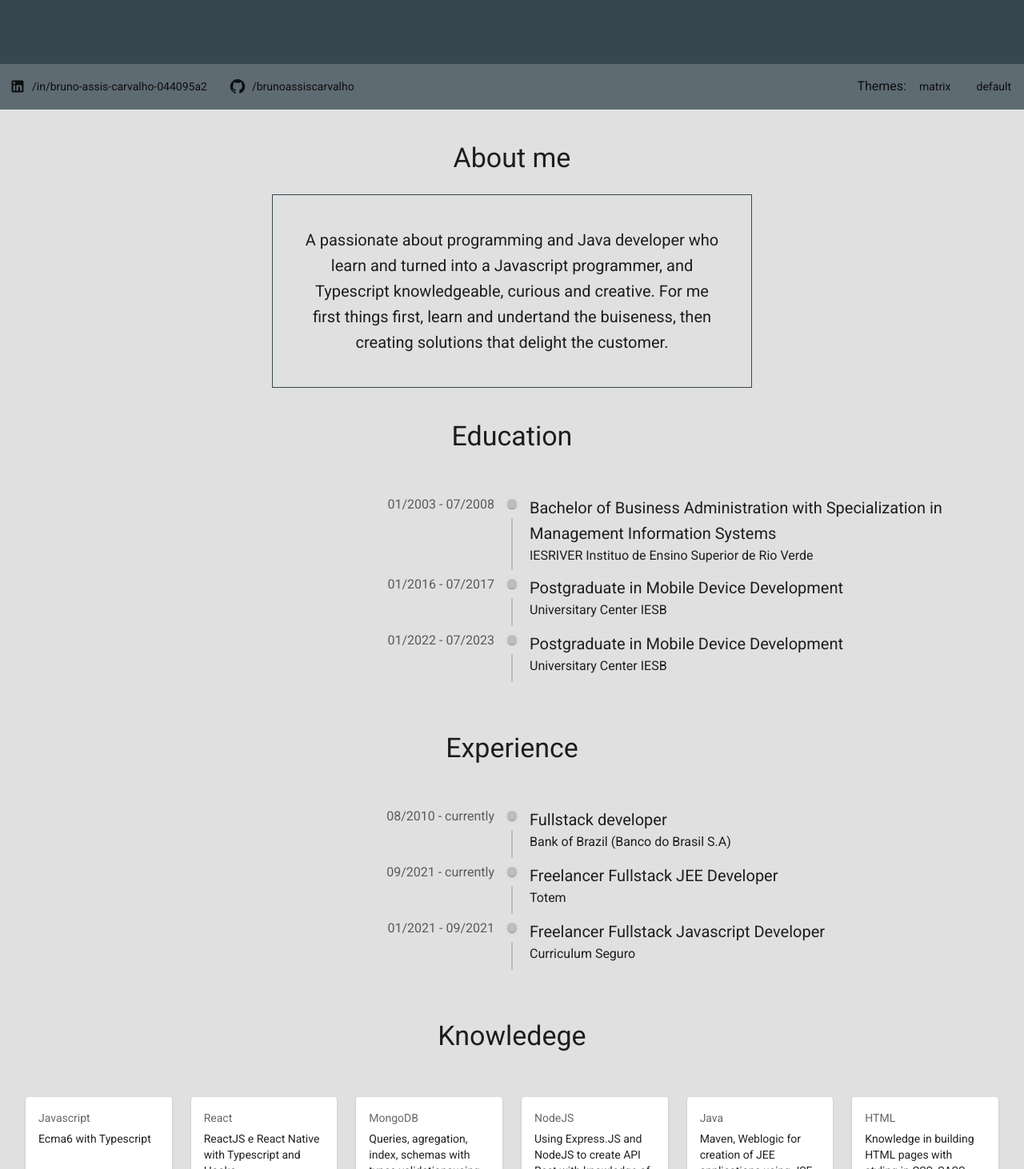
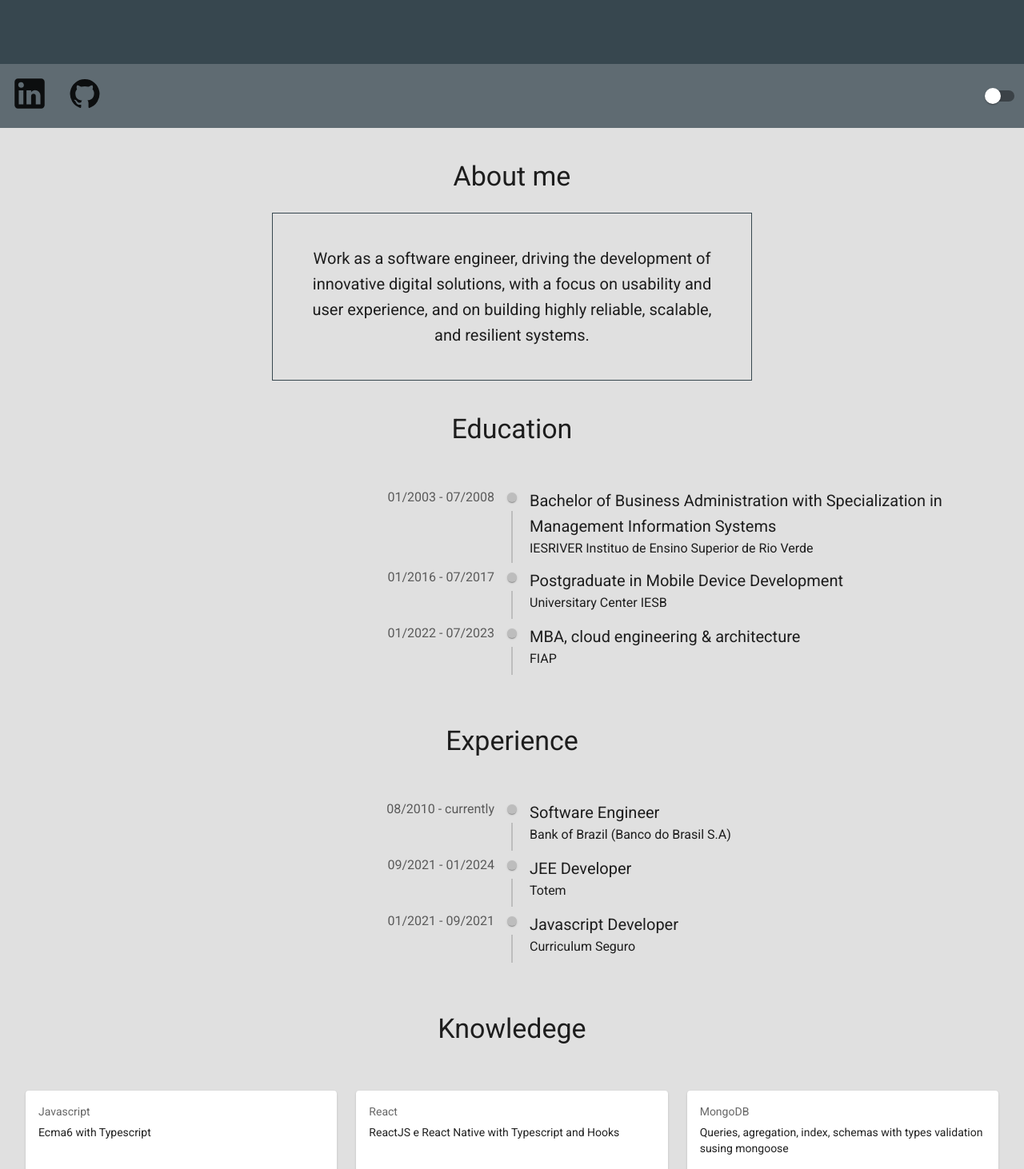
Before and after one commit to brunoassiscarvalho/portfolio, a React (Create React App) app: page / in a window 1280 px wide. Shown: the part 248-1710 px from the top of the page at 80% size. Built offline with nearby package versions, Linux system fonts and the light colour scheme.

Commit message:
change header and implments readonly props

```diff
--- a/package.json
+++ b/package.json
@@ -51,5 +51,6 @@
   },
   "devDependencies": {
     "gh-pages": "^3.2.3"
-  }
+  },
+  "packageManager": "yarn@1.22.22+sha512.a6b2f7906b721bba3d67d4aff083df04dad64c399707841b7acf00f6b133b7ac24255f2652fa22ae3534329dc6180534e98d17432037ff6fd140556e2bb3137e"
 }
--- a/src/components/organisms/bigHeader.tsx
+++ b/src/components/organisms/bigHeader.tsx
@@ -1,11 +1,19 @@
 import { LinkedIn, GitHub } from "@mui/icons-material";
-import { Box, Typography, Button, Grid } from "@mui/material";
+import { Box, Typography, Grid, IconButton, Switch } from "@mui/material";
+import { Personal } from "../../interfaces/resume";
 
-export default function BigHeader() {
+import React, { useMemo } from "react";
 
-  function handleChangeTheme(themeName: string) {
-    localStorage.setItem("themeName", themeName);
-    window.location.reload()
+export default function BigHeader({name, position, socialMedia}: Readonly<Personal>): JSX.Element {
+
+  // Determine checked state from localStorage
+  const checked = useMemo(() => {
+    return localStorage.getItem("themeName") === "defaultTheme";
+  }, []);
+
+  function handleChangeTheme(event: React.ChangeEvent<HTMLInputElement>, checked: boolean) {
+    localStorage.setItem("themeName", checked ? "defaultTheme" : "matrixTheme");
+    window.location.reload();
   }
 
   return (
@@ -23,10 +31,10 @@ export default function BigHeader() {
         }}>
           <Box >
             <Typography variant='h1'>
-              Bruno Assis Carvalho
+              {name}
             </Typography>
             <Typography variant='h3' color="text.secondary">
-              Fullstack developer
+              {position}
             </Typography>
           </Box>
 
@@ -34,20 +42,16 @@ export default function BigHeader() {
       </Grid>
       <Grid item xs={12}>
         <Box sx={{ backgroundColor: "primary.light", display:"flex", justifyContent: 'space-between'}} >
-          <Box>
-            <Button startIcon={<LinkedIn />} color="inherit" onClick={() => window.open("https://www.linkedin.com/in/bruno-assis-carvalho-044095a2", "_blank")}>
-              /in/bruno-assis-carvalho-044095a2
-            </Button>
-            <Button startIcon={<GitHub />} color="inherit" onClick={() => window.open("https://github.com/brunoassiscarvalho", "_blank")}>
-              /brunoassiscarvalho
-            </Button>
+          <Box sx={{height:80}}>
+            <IconButton size="large" color="inherit" aria-label="linkedin" onClick={() => window.open("https://www.linkedin.com/in/bruno-assis-carvalho-044095a2", "_blank")}>
+              <LinkedIn sx={{ fontSize: 50 }} />
+            </IconButton>
+            <IconButton size="large" color="inherit" onClick={() => window.open("https://github.com/brunoassiscarvalho", "_blank")}>
+              <GitHub sx={{ fontSize: 40 }} />
+            </IconButton>
           </Box>
           <Box display={"flex"} alignItems="center">
-            <Typography>
-              Themes:
-            </Typography>
-            <Button color="inherit"  onClick={() => handleChangeTheme("matrixTheme")}>Matrix</Button>
-            <Button color="inherit"   onClick={() => handleChangeTheme("defaultTheme")}>Default</Button>
+            <Switch onChange={handleChangeTheme} checked={checked} />
           </Box>
         </Box>
       </Grid>
--- a/src/components/organisms/timeLinePanel.tsx
+++ b/src/components/organisms/timeLinePanel.tsx
@@ -15,11 +15,11 @@ export interface ITimelineItem {
   detail?: string;
 }
 
-export default function TimeLinePanel({ data }: ITimeLinePanel) {
+export default function TimeLinePanel({ data }: Readonly<ITimeLinePanel>) {
   return (
     <Timeline>
-      {data.map(({ date, title, subtitle, detail }: ITimelineItem) =>
-        <TimelineItem>
+      {data.map(({ date, title, subtitle, detail }: ITimelineItem, idx: number) =>
+        <TimelineItem key={`${date.start}-${date.end}-${title}-${idx}`}>
           <TimelineOppositeContent color="text.secondary">
             {`${date.start} - ${date.end} `}
           </TimelineOppositeContent>
--- a/src/pages/aboutMePage.tsx
+++ b/src/pages/aboutMePage.tsx
@@ -5,7 +5,7 @@ interface IAboutMePage {
   description: string;
 }
 
-export default function AboutMePage({ description }: IAboutMePage) {
+export default function AboutMePage({ description }: Readonly<IAboutMePage>) {
 
   return (
     <ItemPanel title="About me">
--- a/src/pages/educationPage.tsx
+++ b/src/pages/educationPage.tsx
@@ -9,7 +9,7 @@ interface IEducationPanel {
   education: Resume['education'];
 }
 
-export default function EducationPage({ education }: IEducationPanel): JSX.Element {
+export default function EducationPage({ education }: Readonly<IEducationPanel>): JSX.Element {
   return (
     <ItemPanel title="Education">
       <TimeLinePanel data={educationTimelineAdapter(education)} />
--- a/src/pages/experiencePage.tsx
+++ b/src/pages/experiencePage.tsx
@@ -9,7 +9,7 @@ interface IExperiencePanel {
   experience: Resume['experience'];
 }
 
-export default function ExperiencePage({ experience }: IExperiencePanel): JSX.Element {
+export default function ExperiencePage({ experience }: Readonly<IExperiencePanel>): JSX.Element {
 
   return (
     <ItemPanel title="Experience">
--- a/src/pages/resumePage.tsx
+++ b/src/pages/resumePage.tsx
@@ -12,13 +12,13 @@ import Footer from '../components/organisms/footer';
 
 export default function ResumePage(): JSX.Element {
 
-  const { knowledge, education, experience, aboutMe }: Resume = resume;
+  const { personal, knowledge, education, experience, aboutMe }: Resume = resume;
 
   return (
     <Box>
       <Grid container spacing={5}>
         <Grid item xs={12}>
-          <BigHeader />
+          <BigHeader {...personal} />
         </Grid>
         <Grid item xs={12}>
           <AboutMePage description={aboutMe} />
--- a/src/resume.json
+++ b/src/resume.json
@@ -1,6 +1,7 @@
 {
+  "personal": {
     "name": "Bruno Assis Carvalho",
-  "position": "Fullstack developer",
+    "position": "Software engineer",
     "socialMedia": [
       {
         "name": "linkedin",
@@ -10,23 +11,24 @@
         "name": "github",
         "url": "https://github.com/brunoassiscarvalho"
       }
-  ],
-  "aboutMe": "A passionate about programming and Java developer who learn and turned into a Javascript programmer, and Typescript knowledgeable, curious and creative. For me first things first, learn and undertand the buiseness, then creating solutions that delight the customer.",
+    ]
+  },
+  "aboutMe": "Work as a software engineer, driving the development of innovative digital solutions, with a focus on usability and user experience, and on building highly reliable, scalable, and resilient systems.",
   "education": [
     {
-      "date":{"start":"01/2003", "end":"07/2008"},
+      "date": { "start": "01/2003", "end": "07/2008" },
       "course": "Bachelor of Business Administration with Specialization in Management Information Systems",
       "institution": "IESRIVER Instituo de Ensino Superior de Rio Verde"
     },
     {
-      "date":{"start":"01/2016", "end":"07/2017"},
+      "date": { "start": "01/2016", "end": "07/2017" },
       "course": "Postgraduate in Mobile Device Development",
       "institution": "Universitary Center IESB"
     },
     {
-      "date":{"start":"01/2022", "end":"07/2023"},
-      "course": "Postgraduate in Mobile Device Development",
-      "institution": "Universitary Center IESB"
+      "date": { "start": "01/2022", "end": "07/2023" },
+      "course": "MBA, cloud engineering & architecture ",
+      "institution": "FIAP"
     }
   ],
   "certifications": [
@@ -36,9 +38,9 @@
   ],
   "experience": [
     {
-      "date":{"start":"08/2010", "end":"currently"},
+      "date": { "start": "08/2010", "end": "currently" },
       "company": "Bank of Brazil (Banco do Brasil S.A)",
-      "posisiton": "Fullstack developer",
+      "posisiton": "Software Engineer",
       "jobs": [
         "Java development with Weblogic, Struts 2",
         "System migration to AngularJS and API Rest",
@@ -47,58 +49,65 @@
       "detail": "I worked with customer service from 2010 to 2013, in an agency. Then, after an internal process, I was recruited to the Technology Department where I worked as a web developer for the company customer self-service system, using Java, Javascript, CSS, HTML, Git and Maven, Weblogic technologies. Performed requirements gathering and application development. I participated in the migration of the system from the Struts framework to AngularJS, as well as the development of several features for the system. I developed on a low-code project, in which we develop a tool for building mobile applications using ReactJS, React-Native, NodeJS and MongoDB. Now I lead a team that develops a functionality, in React-Native for mobile app, in the bank's insurance sector."
     },
     {
-      "date":{"start":"09/2021", "end":"currently"},
+      "date": { "start": "09/2021", "end": "01/2024" },
       "company": "Totem",
-      "posisiton": "Freelancer Fullstack JEE Developer",
-      "jobs": [
-        "Fullstack developer in Java with JSF, and Oracle SQL data-base"
-      ],
+      "posisiton": "JEE Developer",
+      "jobs": ["Software Engineer in Java with JSF, and Oracle SQL data-base"],
       "detail": "I work in web development in JPA applications, using Hibernate, JSF, Java 8 and Oracle database. Acting from assistance in requirements gathering, construction of the project architecture and development."
     },
     {
-      "date":{"start":"01/2021", "end":"09/2021"},
+      "date": { "start": "01/2021", "end": "09/2021" },
       "company": "Curriculum Seguro",
-      "posisiton": "Freelancer Fullstack Javascript Developer",
+      "posisiton": "Javascript Developer",
       "jobs": [
-        "Fullstack developer in Javascript with Typescript, NodeJS, ReactJS and MongoDB"
+        "Software Engineer in Javascript with Typescript, NodeJS, ReactJS and MongoDB"
       ],
-      "detail":"I carried out alone the construction of a system for registering professional resumes and managing them, the project being composed of two distinct subsystems, one aimed at professionals looking for new opportunities and another aimed at employees of Curriculum Seguro, to manage the resumes. . The system was developed using the MERN stack (Mongo, Express, React, Node), in which I could exercise and learn about various aspects of software development, from understanding the business, gathering requirements, prototyping screens, developing interface, API construction, configuration of the production environment, deployment and follow-up."
+      "detail": "I carried out alone the construction of a system for registering professional resumes and managing them, the project being composed of two distinct subsystems, one aimed at professionals looking for new opportunities and another aimed at employees of Curriculum Seguro, to manage the resumes. . The system was developed using the MERN stack (Mongo, Express, React, Node), in which I could exercise and learn about various aspects of software development, from understanding the business, gathering requirements, prototyping screens, developing interface, API construction, configuration of the production environment, deployment and follow-up."
     }
   ],
   "knowledge": [
     {
+      "id": 1,
       "technology": "Javascript",
       "detail": "Ecma6 with Typescript"
     },
     {
+      "id": 2,
       "technology": "React",
       "detail": "ReactJS e React Native with Typescript and Hooks"
     },
     {
+      "id": 3,
       "technology": "MongoDB",
-      "detail": "Queries, agregation, index, schemas with types validationsusing mongoose"
+      "detail": "Queries, agregation, index, schemas with types validation susing mongoose"
     },
     {
+      "id": 4,
       "technology": "NodeJS",
       "detail": "Using Express.JS and NodeJS to create API Rest with knowledge of Token JWT and concepts of security, validation and authentication of transactions as well as logging and creation of deployment pipeline on Heroku"
     },
     {
+      "id": 5,
       "technology": "Java",
       "detail": "Maven, Weblogic for creation of JEE applications using JSF or Struts, and deploy on Weblogic servers"
     },
     {
+      "id": 6,
       "technology": "HTML",
       "detail": "Knowledge in building HTML pages with styling in CSS, SASS"
     },
     {
+      "id": 7,
       "technology": "Agile methods",
       "detail": "Participating in agile teams using Scrum and Kambam, sometimes I replaced the Scrum Master"
     },
     {
+      "id": 8,
       "technology": "Atomic Design",
       "detail": "Use of component libraries such as Material UI, Native Base and Bootstrap, for encapsulation and construction of components using the concepts of Atomic Design"
     },
     {
+      "id": 9,
       "technology": "Design Thinking, Design Sprint",
       "detail": "I know business understanding methodologies as well as screen prototyping in the MarvelApp tool"
     }
```
Also changed, not shown: src/interfaces/resume.ts (+15 -0 lines), src/pages/knowledegPage.tsx (+3 -4 lines). Lines whose indentation alone changed are shown as unchanged.
